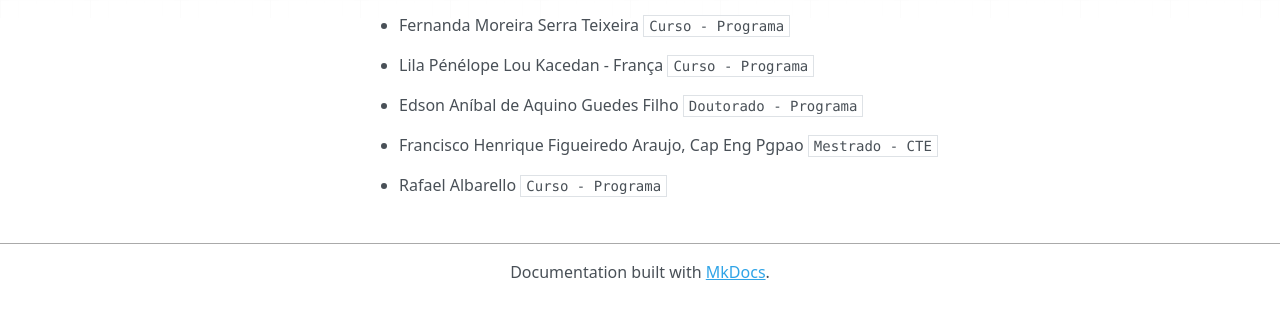
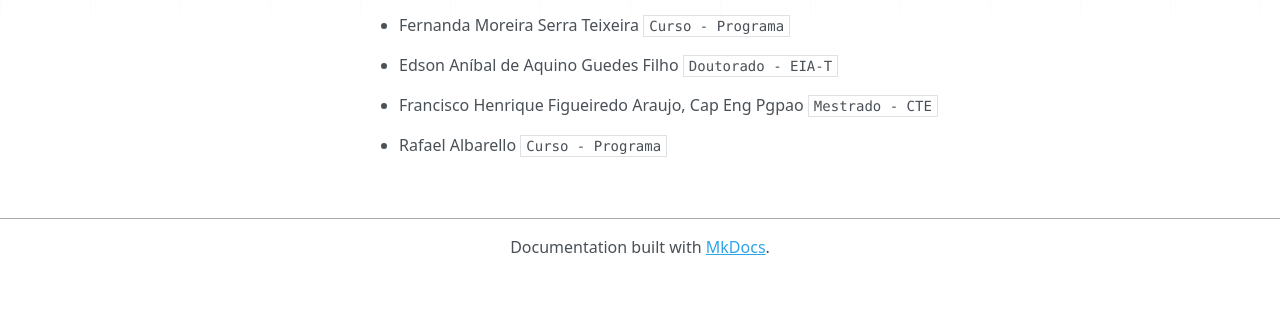
Before and after one commit to IT214-GrupoA/homepage, a plain HTML site: page index.html in a window 1280 px wide. Shown: the part 288-604 px from the top of the page. Drawn offline with nearby package versions, Linux system fonts and the light colour scheme.

Commit message:
Update index.html

```diff
--- a/index.html
+++ b/index.html
@@ -78,10 +78,7 @@
 <p>Fernanda Moreira Serra Teixeira <code>Curso - Programa</code></p>
 </li>
 <li>
-<p>Lila Pénélope Lou Kacedan - França <code>Curso - Programa</code></p>
-</li>
-<li>
-<p>Edson Aníbal de Aquino Guedes Filho <code>Doutorado - Programa</code></p>
+<p>Edson Aníbal de Aquino Guedes Filho <code>Doutorado - EIA-T</code></p>
 </li>
 <li>
 <p>Francisco Henrique Figueiredo Araujo, Cap Eng Pgpao <code>Mestrado - CTE</code></p>
```
